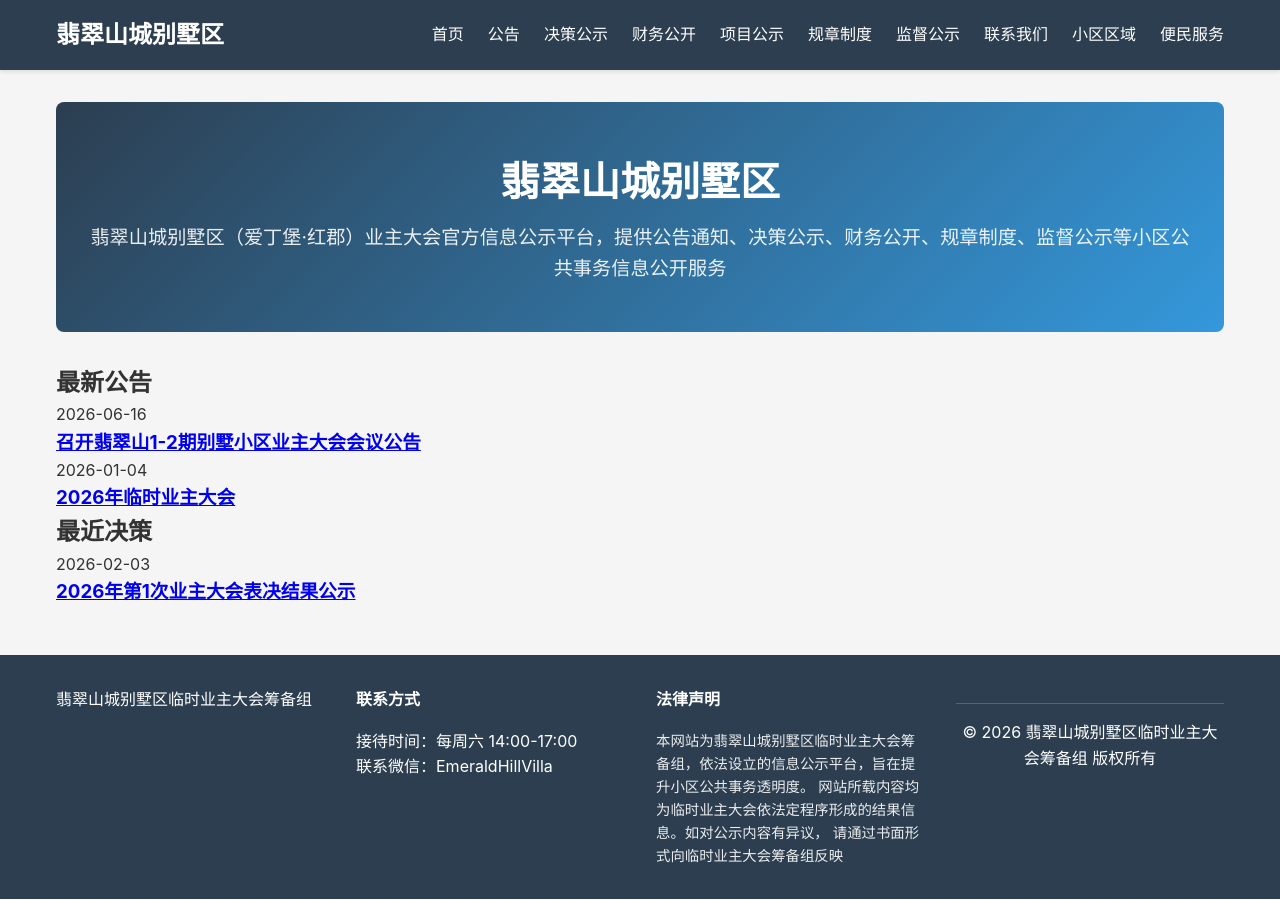
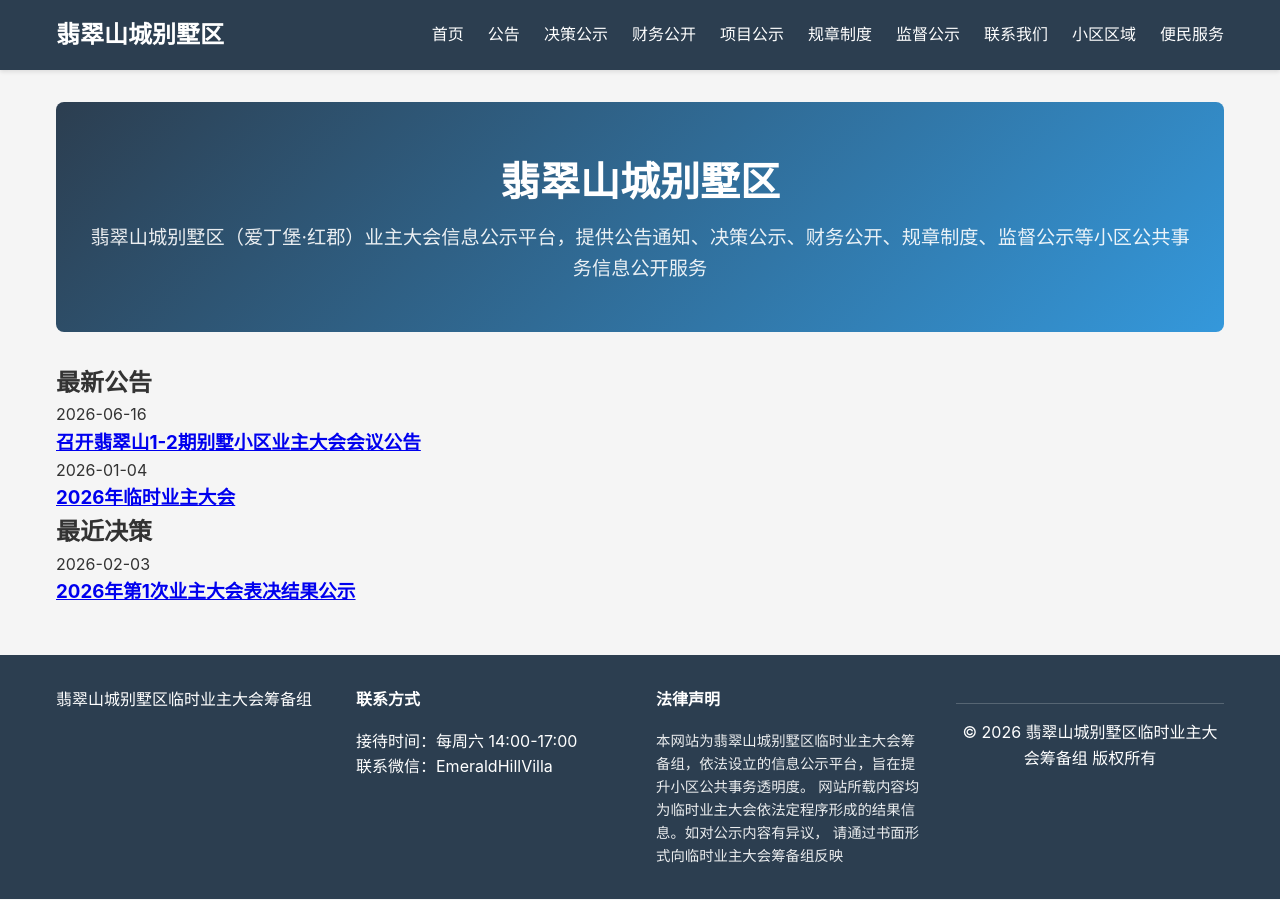
Before and after one commit to fcshan/fcshan.github.io, a Jekyll site: the page built from index.html, in a window 1280 px wide. Built offline with Jekyll 4.4.1, drawn with Linux system fonts in a browser that asks for light colours; comment, search, counter and statistics services are not loaded.

Commit message:
announce02

```diff
--- a/_config.yml
+++ b/_config.yml
@@ -4,7 +4,7 @@
 # 站点基础信息
 title: "翡翠山城别墅区"
 subtitle: "业主公共事务信息公示平台"
-description: "翡翠山城别墅区（爱丁堡·红郡）业主大会官方信息公示平台，提供公告通知、决策公示、财务公开、规章制度、监督公示等小区公共事务信息公开服务"
+description: "翡翠山城别墅区（爱丁堡·红郡）业主大会信息公示平台，提供公告通知、决策公示、财务公开、规章制度、监督公示等小区公共事务信息公开服务"
 url: "https://fcshan.github.io"
 baseurl:
 
```
